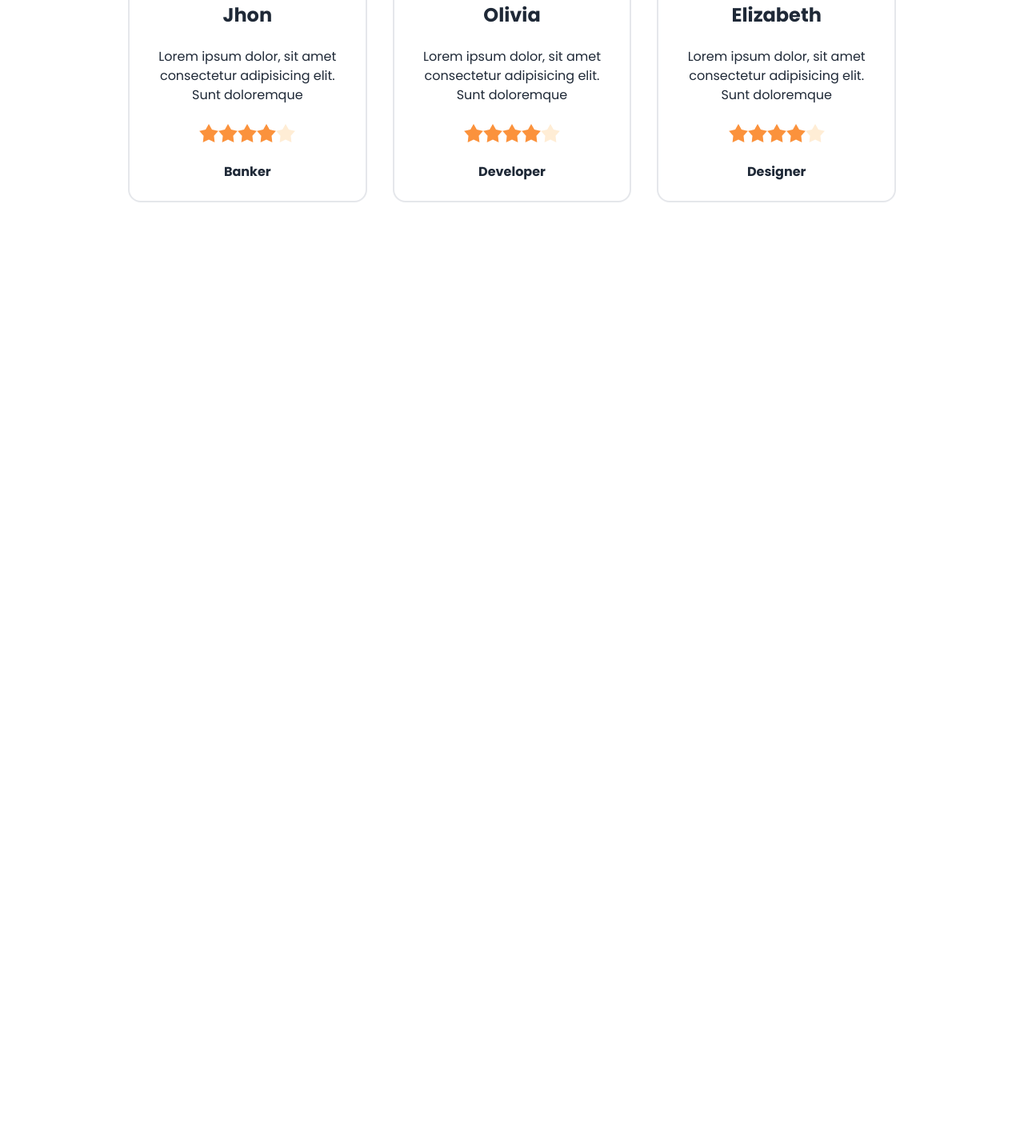
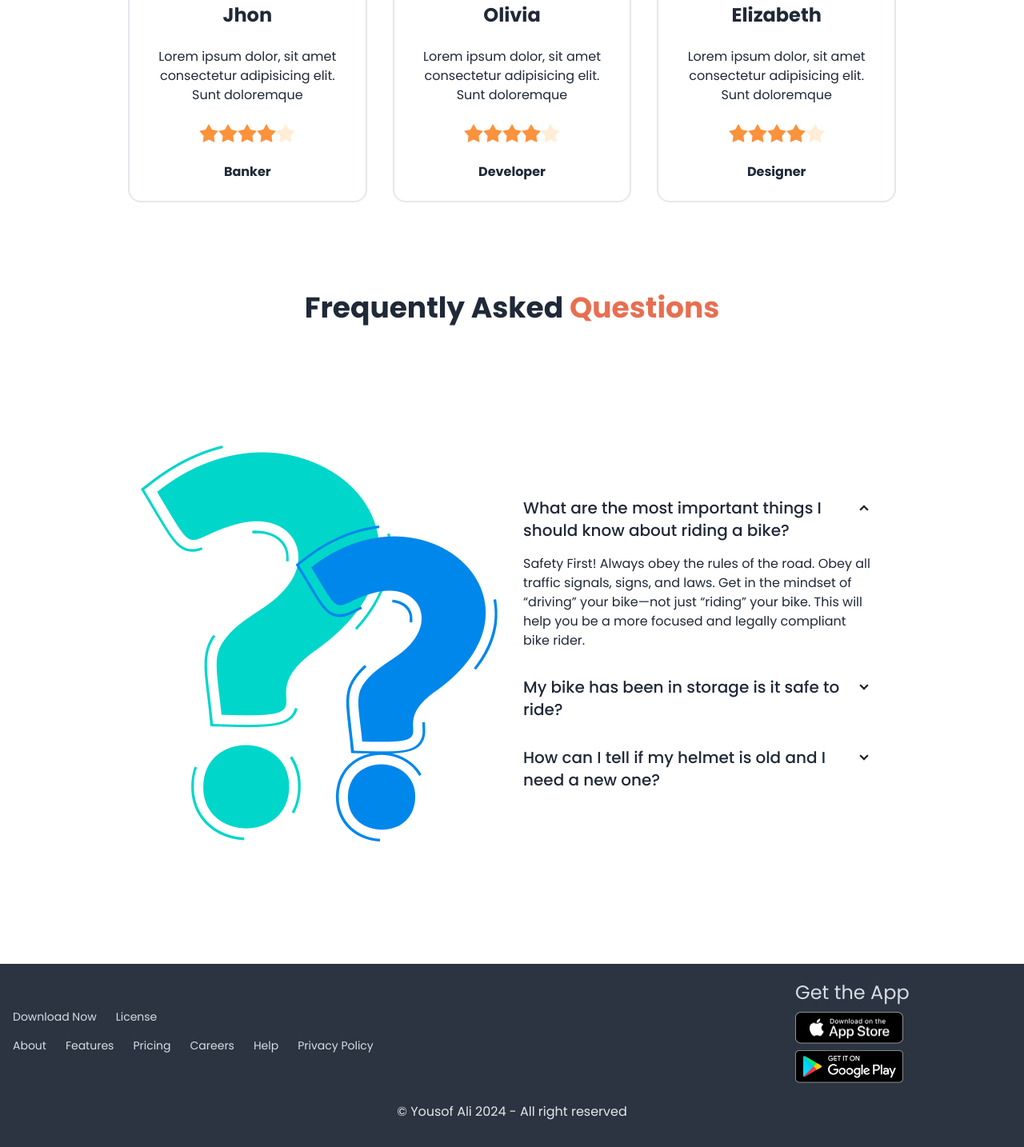
Before and after one commit to yousof-ali/bike-zone-daisyUI, a plain HTML site: page index.html in a window 1280 px wide. Shown: the part 2004-3438 px from the top of the page at 80% size. Before the commit the page ends 2369 px from the top, so only its background shows below. Drawn offline with nearby package versions, Linux system fonts and the light colour scheme.

Commit message:
footer end

```diff
--- a/index.html
+++ b/index.html
@@ -254,7 +254,79 @@
           </div>
         </div>
       </section>
-
+      <!-- frequently asked question  -->
+      <section>
+        <div>
+          <h3 class="text-4xl font-bold text-center"> Frequently Asked <span class="text-btn-color">Questions</span></h3>
+          <div class="hero min-h-screen">
+            <div class="hero-content flex-col lg:gap24 lg:flex-row">
+              <img src="images/others/faq.png" alt="" class="w-1/2 md:w-1/2">
+              <div>
+                <div class="collapse collapse-arrow">
+                  <input type="radio" name="my-accordion-2" checked="checked" />
+                  <div class="collapse-title text-xl font-medium">
+                    What are the most important things I should
+                    know about riding a bike?
+                  </div>
+                  <div class="collapse-content">
+                    <p>Safety First! Always obey the rules of the road. Obey all traffic signals, signs, and laws. Get in the mindset of “driving” your bike—not just “riding” your bike. This will help you be a more focused and legally compliant bike rider.</p>
+                  </div>
+                </div>
+                <div class="collapse collapse-arrow">
+                  <input type="radio" name="my-accordion-2" />
+                  <div class="collapse-title text-xl font-medium">
+                    My bike has been in storage is it safe to ride?
+                  </div>
+                  <div class="collapse-content">
+                    <p>Safety First! Always obey the rules of the road. Obey all traffic signals, signs, and laws. Get in the mindset of “driving” your bike—not just “riding” your bike. This will help you be a more focused and legally compliant bike rider</p>
+                  </div>
+                </div>
+                <div class="collapse collapse-arrow">
+                  <input type="radio" name="my-accordion-2" />
+                  <div class="collapse-title text-xl font-medium">
+                    How can I tell if my helmet is old and I need a
+                    new one?
+                  </div>
+                  <div class="collapse-content">
+                    <p>Safety First! Always obey the rules of the road. Obey all traffic signals, signs, and laws. Get in the mindset of “driving” your bike—not just “riding” your bike. This will help you be a more focused and legally compliant bike rider</p>
+                  </div>
+                </div>
+              </div>
+            </div>
+          </div>
+        </div>
+      </section>
     </main>
+    <!-- footer start  -->
+    <footer class="bg-neutral py-5 px-4">
+      <div class="footer grid-cols-1 items-center md:justify-between  text-neutral-content">
+        <aside class="items-center grid space-y-2">
+          <div class="flex gap-6">
+            <p>Download Now</p>
+            <p>License</p>
+          </div>
+          <div>
+            <ul class="flex flex-wrap  gap-3 md:gap-6">
+              <li><a href="">About</a></li>
+              <li><a href="">Features</a></li>
+              <li><a href="">Pricing</a></li>
+              <li><a href="">Careers</a></li>
+              <li><a href="">Help</a></li>
+              <li><a href="">Privacy Policy</a></li>
+            </ul>
+          </div>
+        </aside>
+        <nav class="">
+          <h6 class="text-2xl">Get the App</h6>
+          <div>
+            <a href=""><img class="w-1/2" src="images/others/ios.png" alt=""></a>
+          </div>
+          <div>
+            <a href=""> <img class="w-1/2" src="images/others/android.png" alt=""></a>
+          </div>
+        </nav>
+      </div>
+      <p class="text-center py-3 mt-3 text-gray-200">© Yousof Ali 2024 - All right reserved</p>
+    </footer>
 </body>
 </html>
```
